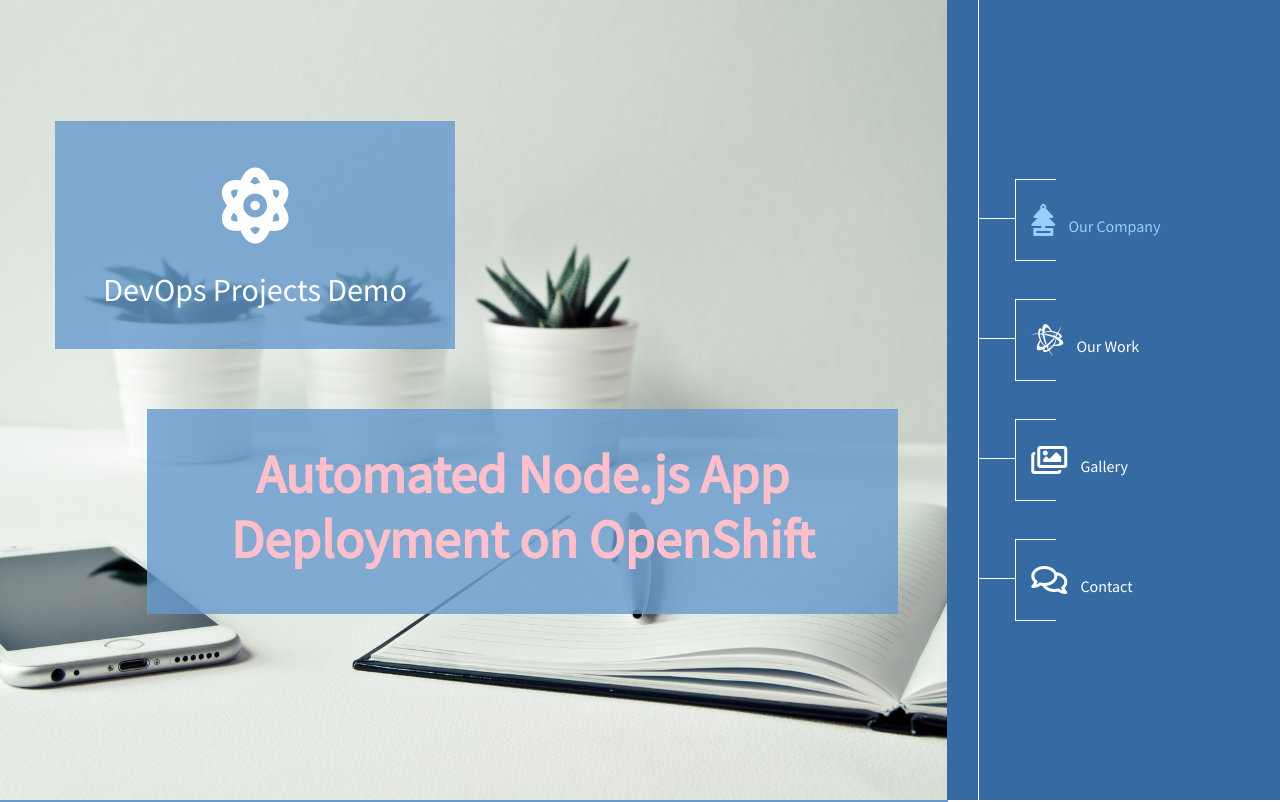
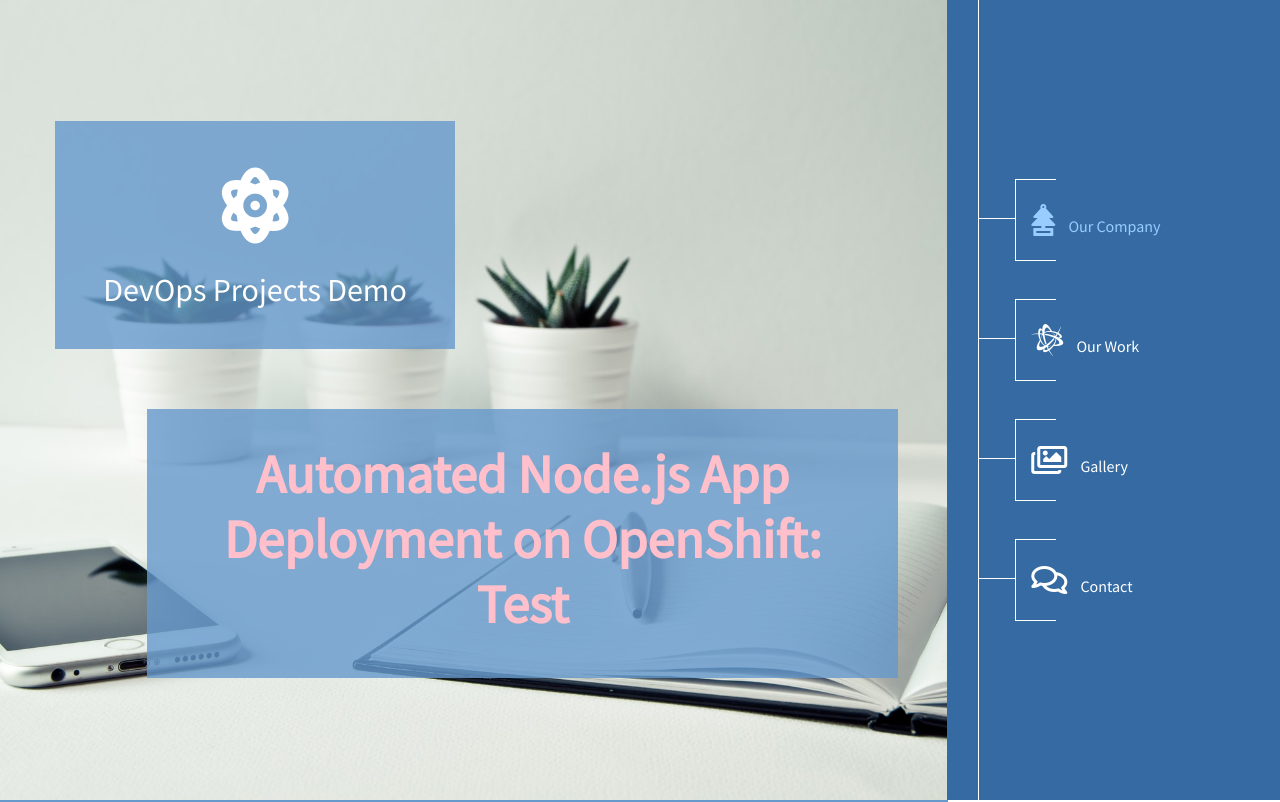
Before and after one commit to lily4499/demo-node-app, a website: page public/index.html in a window 1280 px wide. Shown: the top 802 px of the page. Drawn offline with Linux system fonts and the light colour scheme.

Commit message:
Update index.html

```diff
--- a/public/index.html
+++ b/public/index.html
@@ -57,7 +57,7 @@
                         <div class="bg-blue-transparent logo-fa"><span style="font-weight: bold;"><i class="fas fa-2x fa-atom"></i></span> DevOps Projects Demo</div>
                         <div class="bg-blue-transparent simple">
                          <!--   <h1 style="font-weight: bold; color: pink;">Automated Node.js App Deployment on OpenShift</h1> -->
-                            <h1 style="font-weight: bold; color: pink; font-size: 3em;">Automated Node.js App Deployment on OpenShift</h1>
+                            <h1 style="font-weight: bold; color: pink; font-size: 3em;">Automated Node.js App Deployment on OpenShift: Test</h1>
 
                          <!--   <p>
                                 This project demonstrates a streamlined Node.js application, containerized with Docker and deployed on OpenShift using Source-to-Image (S2I). <br>
```
